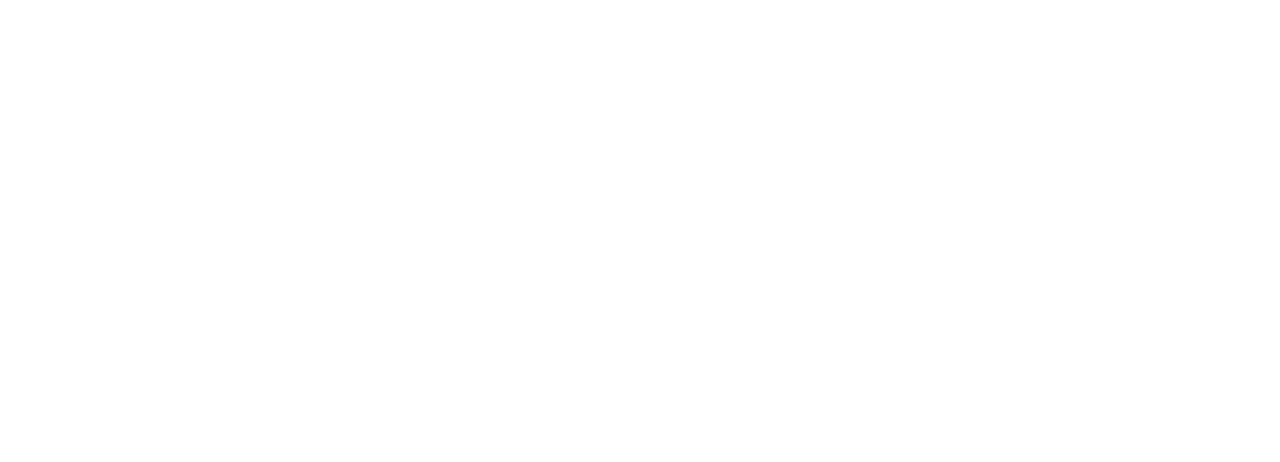
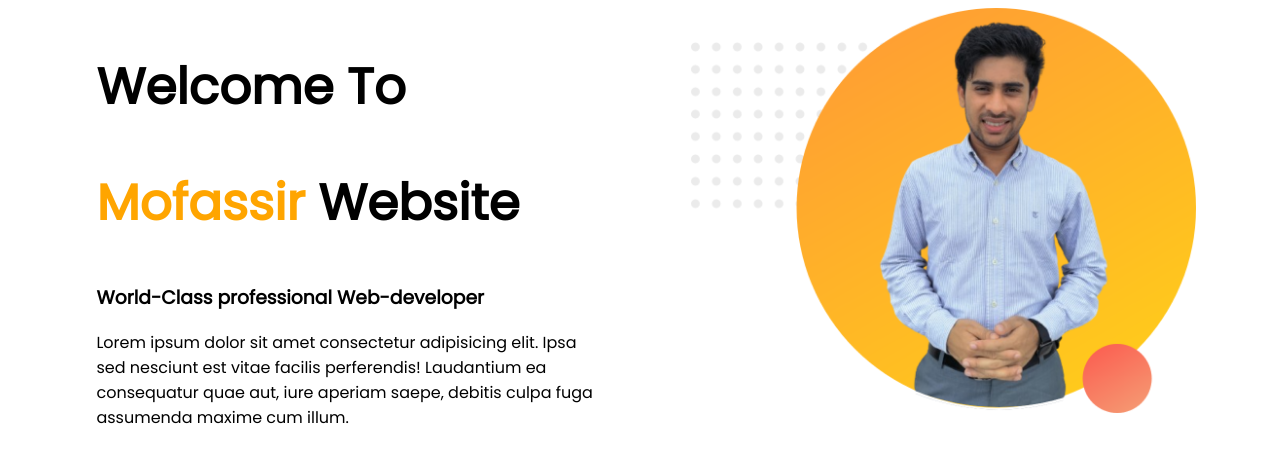
Before and after one commit to Mofassarulalam/office-portfolio, a plain HTML site: page index.html in a window 1280 px wide. Drawn offline with Linux system fonts and the light colour scheme.

Commit message:
top section

```diff
--- a/index.html
+++ b/index.html
@@ -4,9 +4,24 @@
     <meta charset="UTF-8">
     <meta http-equiv="X-UA-Compatible" content="IE=edge">
     <meta name="viewport" content="width=device-width, initial-scale=1.0">
-    <title>Document</title>
+    <title>office portfolio</title>
+    <link rel="preconnect" href="https://fonts.googleapis.com">
+    <link rel="preconnect" href="https://fonts.gstatic.com" crossorigin>
+    <link href="https://fonts.googleapis.com/css2?family=Poppins&display=swap" rel="stylesheet">
+    <link rel="stylesheet" href="style.css">
 </head>
 <body>
+    <section>
+        <div class="half-width">
+            <h1>Welcome To</h1>
+            <h1><span class="highlight-color">Mofassir</span> Website</h1>
+            <h3>World-Class professional Web-developer</h3>
+            <p>Lorem ipsum dolor sit amet consectetur adipisicing elit. Ipsa sed nesciunt est vitae facilis perferendis! Laudantium ea consequatur quae aut, iure aperiam saepe, debitis culpa fuga assumenda maxime cum illum.</p>
+        </div>
+        <div class="half-width">
+            <img src="images/image-1.png" alt="">
+        </div>
+    </section>
 
 </body>
 </html>
--- /dev/null
+++ b/style.css
@@ -0,0 +1,19 @@
+body{
+    font-family: 'Poppins', sans-serif;
+}
+h1{
+    font-size: 50px;
+}
+.highlight-color{
+    color: orange;
+}
+
+.half-width{
+    width: 40%;
+    float: left;
+    margin-left: 5%;
+    padding-left: 2%;
+}
+.half-width img{
+    width: 100%;
+}
```
Also changed, not shown: images/IMG_20220824_173901-removebg-preview.png (added), images/image-1.png (added), 1 other file.
